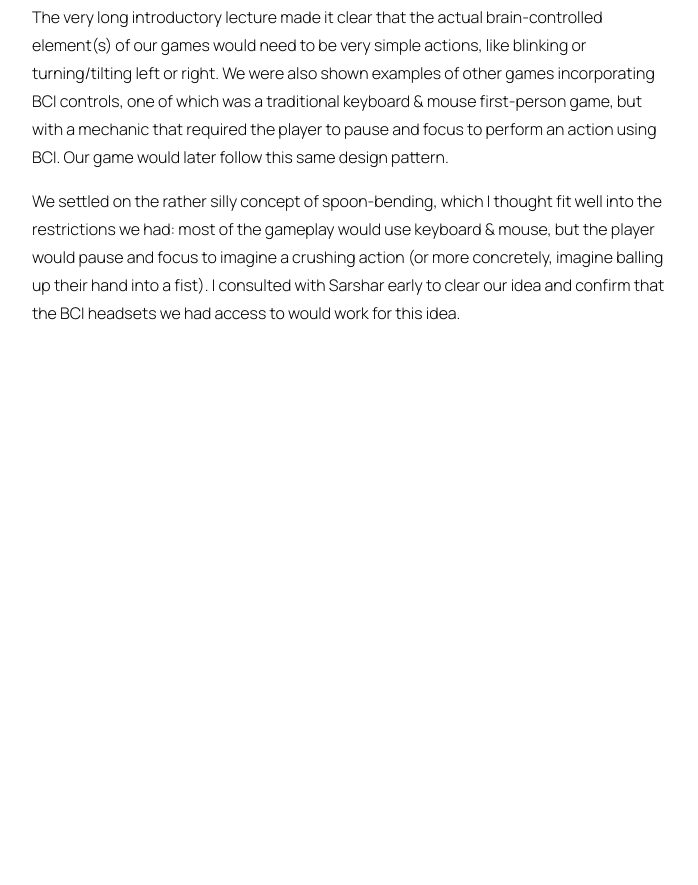
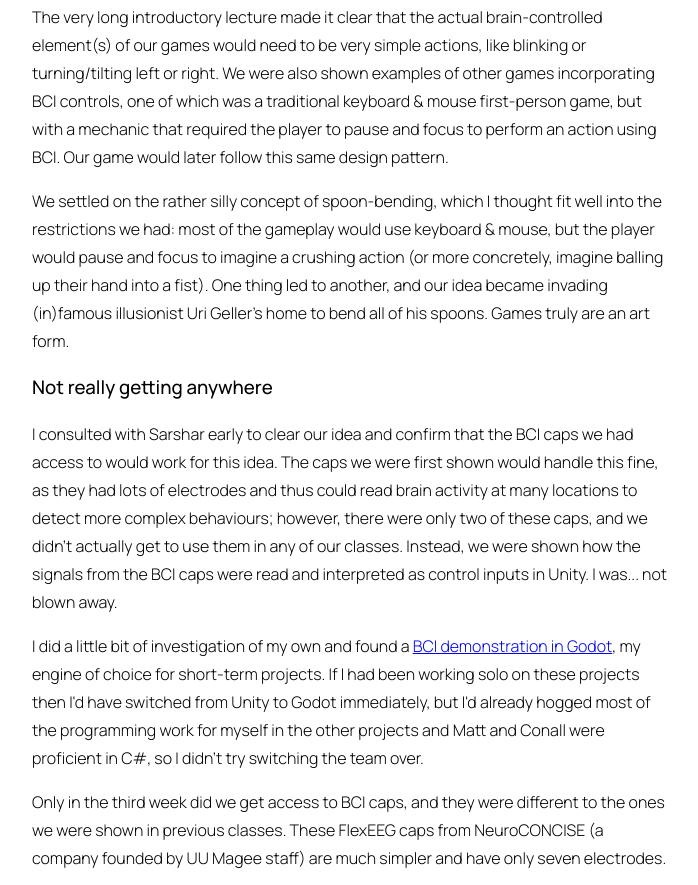
Before and after one commit to memequester/memequester.github.io, an Eleventy site: page src/blogs/contemporary.md in a window 1280 px wide. Shown: the part 5441-6326 px from the top of the page, without its empty margins (288-986 px from the left). Before the commit the page ends 5976 px from the top, so only its background shows below. Built offline with nearby package versions, Linux system fonts and the light colour scheme; Eleventy itself is replaced by a stand-in of ours; files that its build step writes are made by us from their sources; files whose address does not match are found by name; a web font is replaced by a local one; what prettier would draw is missing.

Commit message:
Update contemporary.md

```diff
--- a/src/blogs/contemporary.md
+++ b/src/blogs/contemporary.md
@@ -64,4 +64,11 @@ The last contemporary tech project was on brain-computer interfaces. I was immed
 ### Ideation
 The very long introductory lecture made it clear that the actual brain-controlled element(s) of our games would need to be very simple actions, like blinking or turning/tilting left or right. We were also shown examples of other games incorporating BCI controls, one of which was a traditional keyboard & mouse first-person game, but with a mechanic that required the player to pause and focus to perform an action using BCI. Our game would later follow this same design pattern.
 
-We settled on the rather silly concept of spoon-bending, which I thought fit well into the restrictions we had: most of the gameplay would use keyboard & mouse, but the player would pause and focus to imagine a crushing action (or more concretely, imagine balling up their hand into a fist). I consulted with Sarshar early to clear our idea and confirm that the BCI headsets we had access to would work for this idea.
+We settled on the rather silly concept of spoon-bending, which I thought fit well into the restrictions we had: most of the gameplay would use keyboard & mouse, but the player would pause and focus to imagine a crushing action (or more concretely, imagine balling up their hand into a fist). One thing led to another, and our idea became invading (in)famous illusionist Uri Geller's home to bend all of his spoons. Games truly are an art form.
+
+### Not really getting anywhere
+I consulted with Sarshar early to clear our idea and confirm that the BCI caps we had access to would work for this idea. The caps we were first shown would handle this fine, as they had lots of electrodes and thus could read brain activity at many locations to detect more complex behaviours; however, there were only two of these caps, and we didn't actually get to use them in any of our classes. Instead, we were shown how the signals from the BCI caps were read and interpreted as control inputs in Unity. I was... not blown away.
+
+I did a little bit of investigation of my own and found a [BCI demonstration in Godot](https://medium.com/@nerveinvader/controlling-godot-with-brainwaves-in-less-than-100-lines-of-code-4465982a21eb), my engine of choice for short-term projects. If I had been working solo on these projects then I'd have switched from Unity to Godot immediately, but I'd already hogged most of the programming work for myself in the other projects and Matt and Conall were proficient in C#, so I didn't try switching the team over.
+
+Only in the third week did we get access to BCI caps, and they were different to the ones we were shown in previous classes. These FlexEEG caps from NeuroCONCISE (a company founded by UU Magee staff) are much simpler and have only seven electrodes.
```
